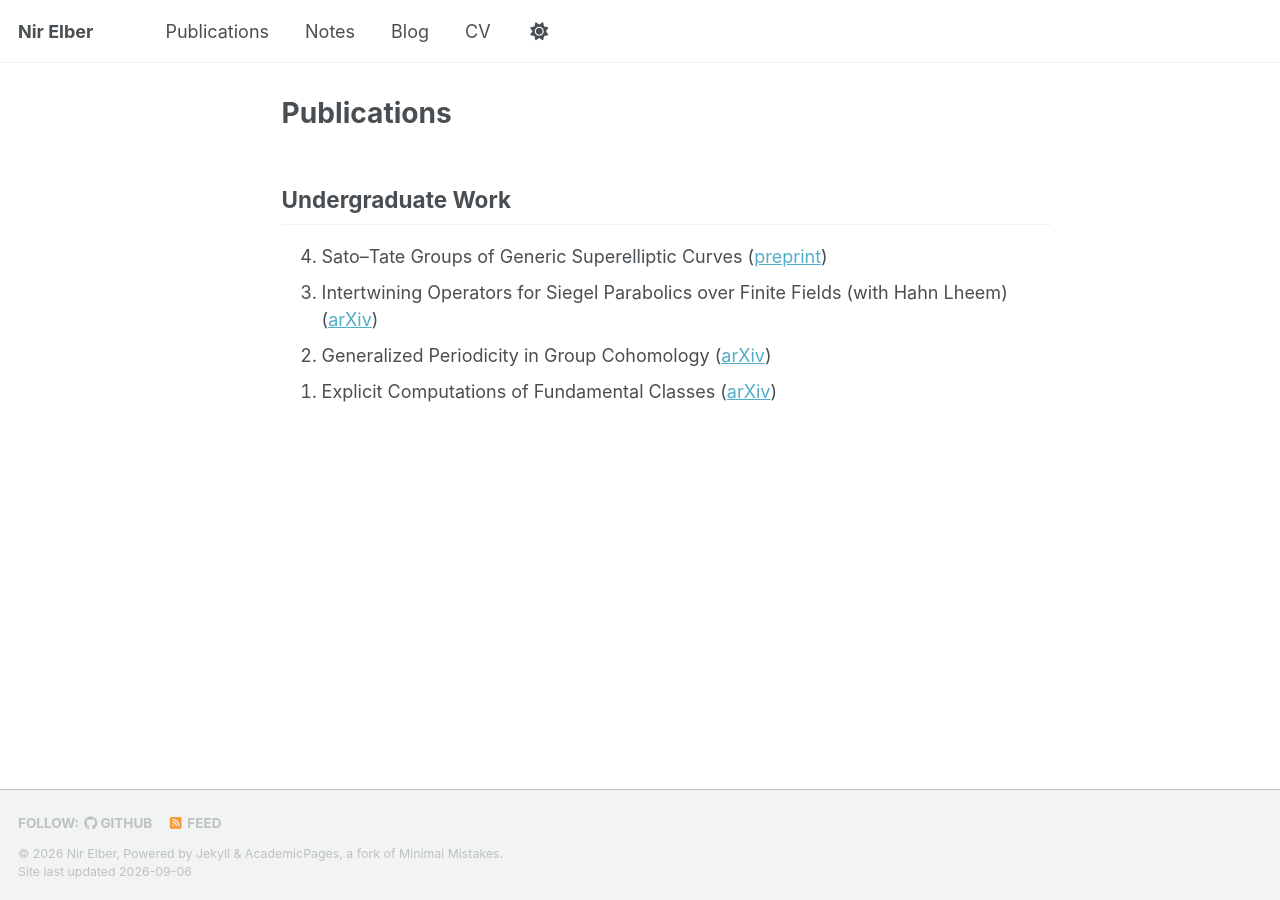
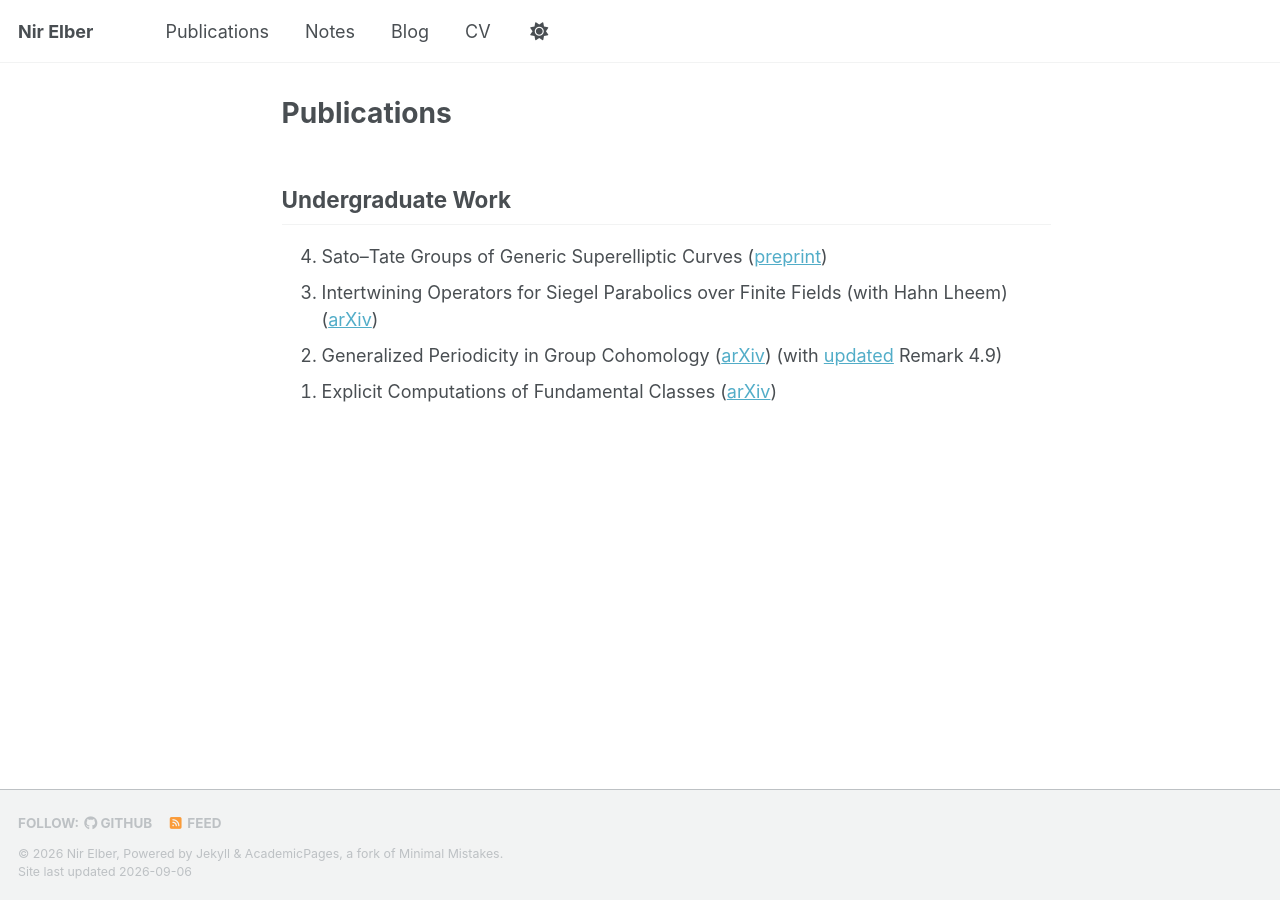
Before and after one commit to dFoiler/dfoiler.github.io, a Jekyll site: the page built from _pages/publications.md, in a window 1280 px wide. Built offline with Jekyll 4.4.1, drawn with Linux system fonts in a browser that asks for light colours; a script that is not in the unit is left out.

Commit message:
remark 4.9

```diff
--- a/_pages/publications.md
+++ b/_pages/publications.md
@@ -9,6 +9,6 @@ Undergraduate Work
 
 0. Sato&ndash;Tate Groups of Generic Superelliptic Curves ([preprint](https://dfoiler.github.io/handouts/senior-thesis/thesis.pdf))
 0. Intertwining Operators for Siegel Parabolics over Finite Fields (with Hahn Lheem) ([arXiv](https://arxiv.org/abs/2608.01485))
-0. Generalized Periodicity in Group Cohomology ([arXiv](https://arxiv.org/abs/2302.06160))
+0. Generalized Periodicity in Group Cohomology ([arXiv](https://arxiv.org/abs/2302.06160)) (with [updated](https://dfoiler.github.io/handouts/one-offs/Generalized_Periodicity.pdf) Remark 4.9)
 0. Explicit Computations of Fundamental Classes ([arXiv](https://arxiv.org/abs/2302.06163))
 {: reversed="reversed"}
```
